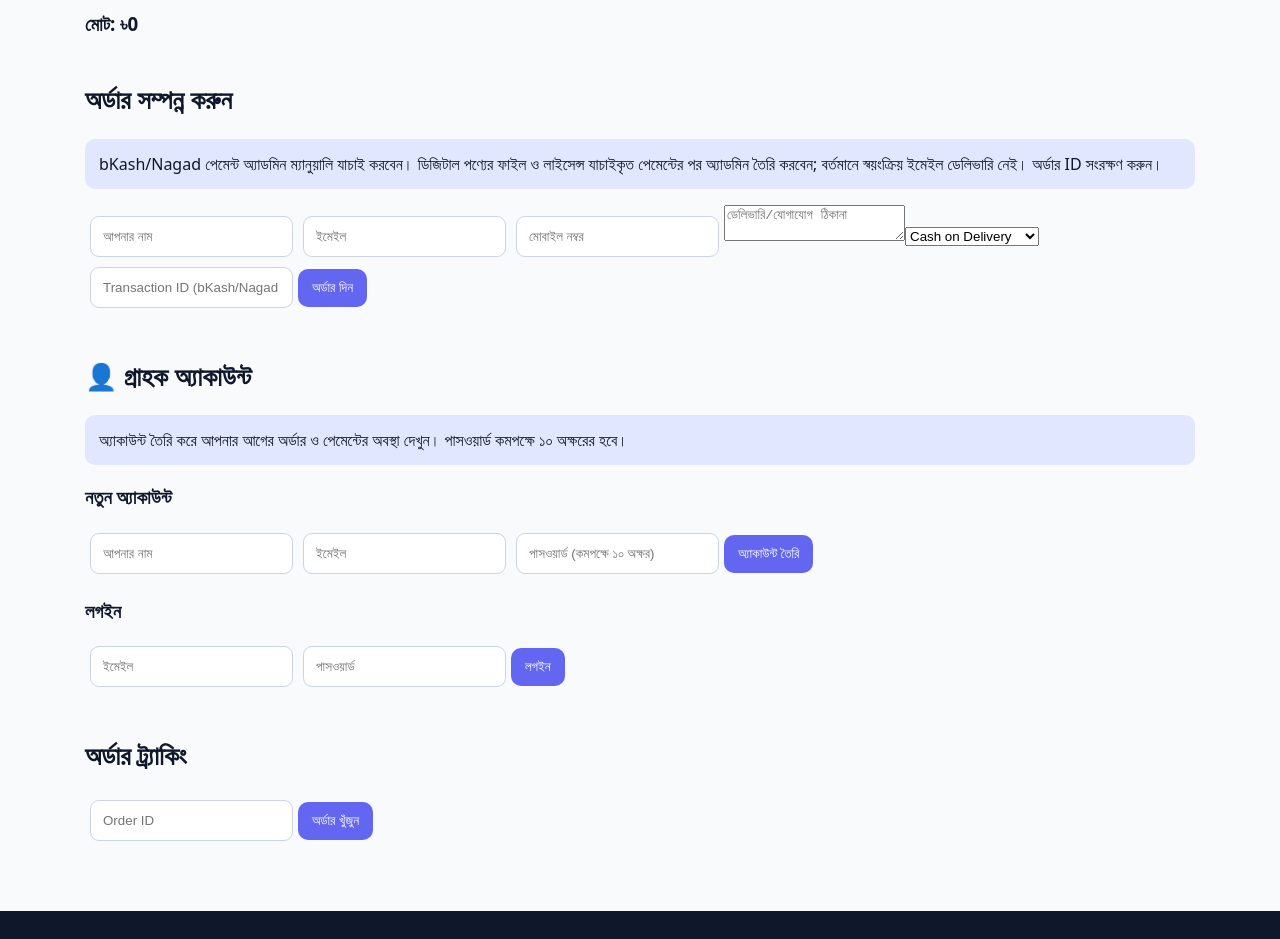
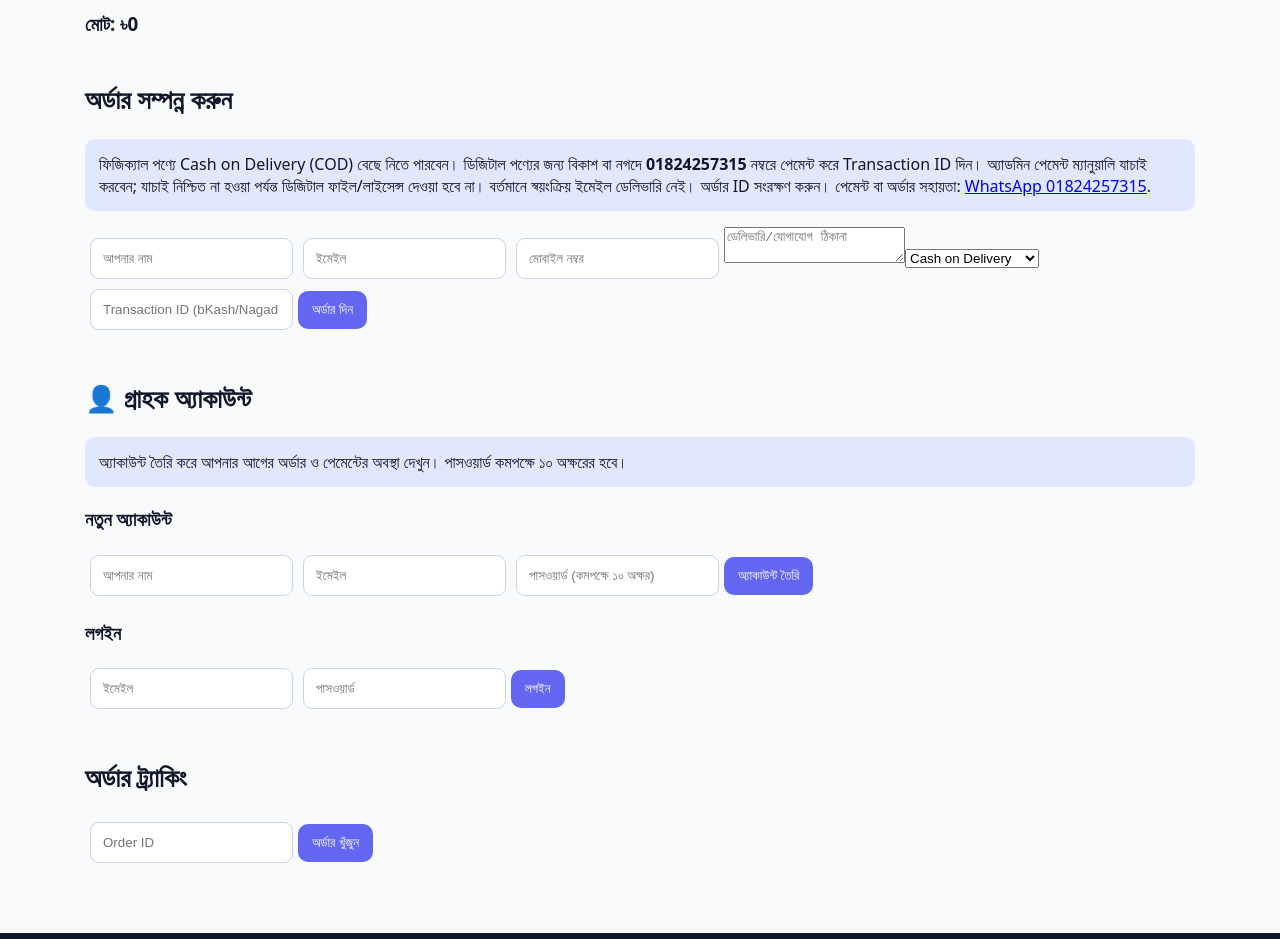
Before and after one commit to onlineproduct/AIZORA-OFFICIAL, a website: page public/index.html in a window 1280 px wide. Shown: the part 1820-2759 px from the top of the page. Drawn offline with Linux system fonts and the light colour scheme; no server answers.

Commit message:
Show confirmed bKash/Nagad and WhatsApp contact details

```diff
--- a/public/index.html
+++ b/public/index.html
@@ -5,7 +5,7 @@
 <section id="physical"><h2>ফিজিক্যাল পণ্য</h2><input id="searchPhysical" placeholder="পণ্য খুঁজুন"><div class="grid" id="physicalGrid"></div></section>
 <section id="digital"><h2>ডিজিটাল পণ্য</h2><input id="searchDigital" placeholder="ডিজিটাল পণ্য খুঁজুন"><div class="grid" id="digitalGrid"></div></section>
 <section id="cart"><h2>আপনার কার্ট</h2><div id="cartItems"></div><h3>মোট: <span id="total">৳0</span></h3></section>
-<section id="checkout"><h2>অর্ডার সম্পন্ন করুন</h2><p class="notice">bKash/Nagad পেমেন্ট অ্যাডমিন ম্যানুয়ালি যাচাই করবেন। ডিজিটাল পণ্যের ফাইল ও লাইসেন্স যাচাইকৃত পেমেন্টের পর অ্যাডমিন তৈরি করবেন; বর্তমানে স্বয়ংক্রিয় ইমেইল ডেলিভারি নেই। অর্ডার ID সংরক্ষণ করুন।</p>
+<section id="checkout"><h2>অর্ডার সম্পন্ন করুন</h2><p class="notice">ফিজিক্যাল পণ্যে Cash on Delivery (COD) বেছে নিতে পারবেন। ডিজিটাল পণ্যের জন্য বিকাশ বা নগদে <strong>01824257315</strong> নম্বরে পেমেন্ট করে Transaction ID দিন। অ্যাডমিন পেমেন্ট ম্যানুয়ালি যাচাই করবেন; যাচাই নিশ্চিত না হওয়া পর্যন্ত ডিজিটাল ফাইল/লাইসেন্স দেওয়া হবে না। বর্তমানে স্বয়ংক্রিয় ইমেইল ডেলিভারি নেই। অর্ডার ID সংরক্ষণ করুন। পেমেন্ট বা অর্ডার সহায়তা: <a href="https://wa.me/8801824257315" target="_blank" rel="noopener noreferrer">WhatsApp 01824257315</a>.</p>
 <form id="checkoutForm" class="form-grid"><input name="name" required minlength="2" maxlength="100" placeholder="আপনার নাম"><input name="email" type="email" required placeholder="ইমেইল"><input name="phone" required minlength="6" placeholder="মোবাইল নম্বর"><textarea name="address" required minlength="5" maxlength="500" placeholder="ডেলিভারি/যোগাযোগ ঠিকানা"></textarea><select name="payment_method" id="paymentMethod"><option value="cod">Cash on Delivery</option><option value="bkash">bKash (ম্যানুয়াল যাচাই)</option><option value="nagad">Nagad (ম্যানুয়াল যাচাই)</option></select><input name="payment_reference" id="paymentReference" placeholder="Transaction ID (bKash/Nagad হলে)"><button class="button" type="submit">অর্ডার দিন</button></form><p id="checkoutResult" role="status"></p></section>
 <section id="account"><h2>👤 গ্রাহক অ্যাকাউন্ট</h2><p class="notice">অ্যাকাউন্ট তৈরি করে আপনার আগের অর্ডার ও পেমেন্টের অবস্থা দেখুন। পাসওয়ার্ড কমপক্ষে ১০ অক্ষরের হবে।</p><div class="form-grid"><form id="registerForm"><h3>নতুন অ্যাকাউন্ট</h3><input name="name" required minlength="2" maxlength="100" placeholder="আপনার নাম"><input name="email" type="email" required placeholder="ইমেইল"><input name="password" type="password" required minlength="10" maxlength="128" autocomplete="new-password" placeholder="পাসওয়ার্ড (কমপক্ষে ১০ অক্ষর)"><button class="button">অ্যাকাউন্ট তৈরি</button></form><form id="accountLoginForm"><h3>লগইন</h3><input name="email" type="email" required placeholder="ইমেইল"><input name="password" type="password" required maxlength="128" autocomplete="current-password" placeholder="পাসওয়ার্ড"><button class="button">লগইন</button></form></div><p id="accountStatus" role="status"></p><div id="accountPanel" hidden><p id="accountWelcome"></p><button class="button secondary" id="accountLogout" type="button">লগআউট</button><h3>আমার অর্ডার</h3><div id="accountOrders"></div></div></section>
 <section id="tracking"><h2>অর্ডার ট্র্যাকিং</h2><form id="trackForm"><input id="orderId" required placeholder="Order ID"><button class="button">অর্ডার খুঁজুন</button></form><p id="trackResult" role="status"></p></section></main>
```
